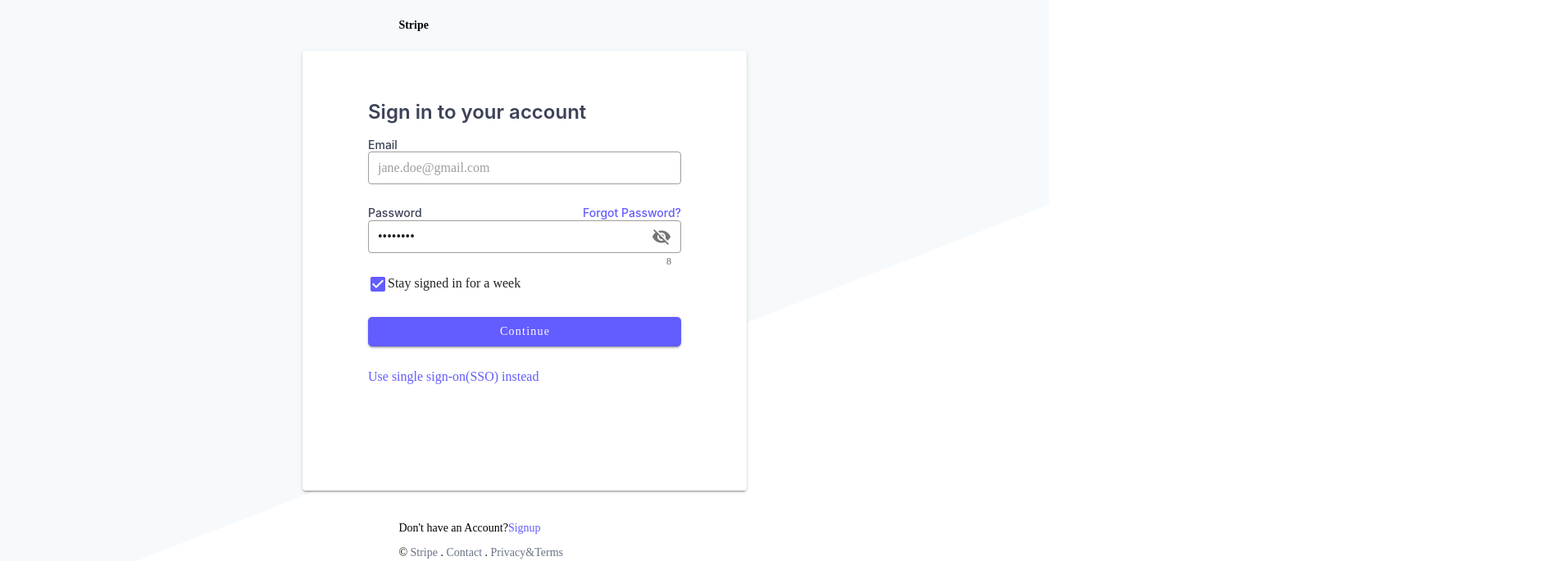
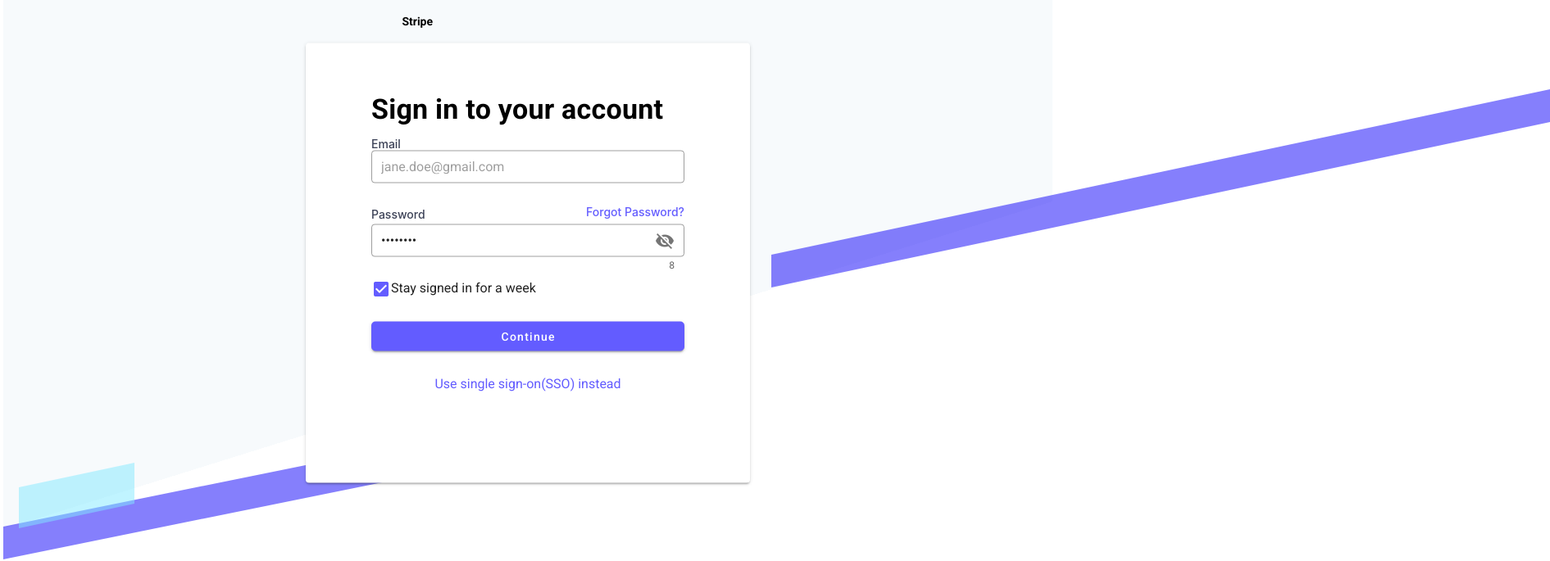
Before and after one commit to sallymkabole/fidia-task, a Vue app: page /#/ in a window 1280 px wide. Shown: the top 685 px of the page at 82% size, 1891 px wide, since content can reach past the window. Built offline with nearby package versions, Linux system fonts and the light colour scheme.

Commit message:
Add diagonal divs

```diff
--- a/src/components/Signin.vue
+++ b/src/components/Signin.vue
@@ -1,32 +1,52 @@
 <template>
+  <v-app>
+    <v-content>
+      <v-container class="px-4 py-2" fluid>
+        <v-layout row>
           <div class="background">
-    <div class="top"></div>
-    <div class="bottom"><p class="stripe-headline">Stripe</p>
-    <p class="stripe-signup">Don't have an Account?<span class="pur">Signup</span></p>
-    <p class="stripe-footer">&copy;<a
+            <div class="top">
+              <div class="box">
+                <div class="wrapper"></div>
+              </div>
+              <div class="box1">
+                <div class="wrapper1"></div>
+              </div>
+              <div class="box2">
+                <div class="wrapper2"></div>
+              </div>
+            </div>
+            <div class="bottom">
+              <p class="stripe-headline">Stripe</p>
+              <p class="stripe-signup">
+                Don't have an Account?<span class="pur">Signup</span>
+              </p>
+              <p class="stripe-footer">
+                &copy;<a
                   href="https://stripe.com/"
                   target="_blank"
                   rel="noopener noreferrer"
                 >
-            Stripe
-          </a>. <a
+                  Stripe </a
+                >.
+                <a
                   href="https://stripe.com/contact"
                   target="_blank"
                   rel="noopener noreferrer"
                 >
-            Contact
-          </a>.<a
+                  Contact </a
+                >.<a
                   href="https://stripe.com/privacy"
                   target="_blank"
                   rel="noopener noreferrer"
                 >
                   Privacy&Terms
-          </a></p>
+                </a>
+              </p>
             </div>
 
             <v-row justify="center" align="center" class="txt">
-      <v-col cols="12" sm="12" md="12">
-        <v-card class="signup">
+              <v-col cols="12" sm="12" md="12" >
+                <v-card class="signup ">
                   <v-col cols="12">
                     <h1 class="display-1 black--text font-weight-bold mb-2">
                       Sign in to your account
@@ -66,19 +86,182 @@
                       Continue</v-btn
                     >
                     <div>
-              <p class="text-center pur">Use single sign-on(SSO) instead</p>
+                      <p class="text-center pur">
+                        Use single sign-on(SSO) instead
+                      </p>
                     </div>
                   </v-col>
                 </v-card>
               </v-col>
             </v-row>
           </div>
+        </v-layout>
+      </v-container>
+    </v-content>
+  </v-app>
 </template>
 <script>
 export default {
-  name: "Signin",
+  name: "Dashboard",
   data() {
     return {
+      tabs: null,
+      sidebarMenu: true,
+      toggleMini: false,
+      singleSelect: false,
+      selected: [],
+      headers: [
+        {
+          text: "AMOUNT",
+          align: "start",
+          sortable: false,
+          value: "name",
+        },
+        { text: "DESCRIPTION", value: "description" },
+        { text: "CUSTOMER", value: "customer" },
+        { text: "DATE", value: "date" },
+      ],
+      users: [
+        {
+          name: "US$352.22 ",
+          icon: "mdi-account",
+          description: "fe3d8216-58f9-4dc1-aaef-2f19463b5258",
+          customer: "hefovo87@ereyemind",
+          date: "7 Jul, 14:04",
+        },
+
+        {
+          name: "US$39.99",
+          description: "0d7b6ac7-dbda-4157-bae9-e64749e538f5",
+          customer: "johndoe@gmail.com",
+          date: "7 Jul, 14:01",
+        },
+        {
+          name: "US$39.99",
+          description: "eca84b25-0324-4f31-b9fb-d489048b77ae",
+          customer: "jfamosinhoaraca@iseo...",
+          date: "7 Jul, 13:28",
+        },
+        {
+          name: "US$39.99",
+          description: "fe3d8216-58f9-4dc1-aaef-2f19463b5258",
+          customer: "hefovo87@ereyemind",
+          date: "7 Jul, 14:04",
+        },
+
+        {
+          name: "US$39.99",
+          description: "fe3d8216-58f9-4dc1-aaef-2f19463b5258",
+          customer: "hefovo87@ereyemind",
+          date: "7 Jul, 14:04",
+        },
+        {
+          name: "US$39.99",
+          description: "fe3d8216-58f9-4dc1-aaef-2f19463b5258",
+          customer: "hefovo87@ereyemind",
+          date: "7 Jul, 14:04",
+        },
+        {
+          name: "US$39.99",
+          description: "fe3d8216-58f9-4dc1-aaef-2f19463b5258",
+          customer: "hefovo87@ereyemind",
+          date: "7 Jul, 14:04",
+        },
+        {
+          name: "US$39.99",
+          description: "fe3d8216-58f9-4dc1-aaef-2f19463b5258",
+          customer: "hefovo87@ereyemind",
+          date: "7 Jul, 14:04",
+        },
+        {
+          name: "US$352.22",
+          description: "fe3d8216-58f9-4dc1-aaef-2f19463b5258",
+          customer: "hefovo87@ereyemind",
+          date: "7 Jul, 14:04",
+        },
+
+        {
+          name: "US$39.99",
+          description: "0d7b6ac7-dbda-4157-bae9-e64749e538f5",
+          customer: "johndoe@gmail.com",
+          date: "7 Jul, 14:01",
+        },
+        {
+          name: "US$39.99",
+          description: "eca84b25-0324-4f31-b9fb-d489048b77ae",
+          customer: "jfamosinhoaraca@iseo...",
+          date: "7 Jul, 13:28",
+        },
+        {
+          name: "US$39.99",
+          description: "fe3d8216-58f9-4dc1-aaef-2f19463b5258",
+          customer: "hefovo87@ereyemind",
+          date: "7 Jul, 14:04",
+        },
+
+        {
+          name: "US$39.99",
+          description: "fe3d8216-58f9-4dc1-aaef-2f19463b5258",
+          customer: "hefovo87@ereyemind",
+          date: "7 Jul, 14:04",
+        },
+        {
+          name: "US$39.99",
+          description: "fe3d8216-58f9-4dc1-aaef-2f19463b5258",
+          customer: "hefovo87@ereyemind",
+          date: "7 Jul, 14:04",
+        },
+        {
+          name: "US$39.99",
+          description: "fe3d8216-58f9-4dc1-aaef-2f19463b5258",
+          customer: "hefovo87@ereyemind",
+          date: "7 Jul, 14:04",
+        },
+        {
+          name: "US$339.99",
+          description: "fe3d8216-58f9-4dc1-aaef-2f19463b5258",
+          customer: "hefovo87@ereyemind",
+          date: "7 Jul, 14:04",
+        },
+      ],
+
+      items: [
+        {
+          action: "mdi-cash-multiple",
+          items: [
+            { title: "Reviews" },
+            { title: "Disputes" },
+            { title: "Top-ups" },
+            { title: "Collected fees" },
+            { title: "Transfers" },
+            { title: "Payouts" },
+            { title: "All transactions" },
+          ],
+          title: "Payments",
+        },
+      ],
+      plist: [
+        { title: "Balances", href: "/comp", icon: "mdi-swap-vertical" },
+        {
+          title: "Customers",
+          href: "/customers",
+          icon: "mdi-account-search-outline",
+        },
+        {
+          title: "Connected Accounts",
+          href: "/orders",
+          icon: "mdi-account-supervisor-circle",
+        },
+        { title: "Product", href: "/product", icon: "mdi-archive" },
+        { title: "Reports", href: "/reports", icon: "mdi-file-chart" },
+        { title: "Developers", href: "/developers", icon: "mdi-cash-multiple" },
+        {
+          title: "View test data",
+          href: "/view-test-data",
+          icon: "mdi-toggle-switch-off-outline",
+        },
+        { title: "Settings", href: "/settings", icon: "mdi-cog-outline" },
+      ],
       errors: [],
       email: "",
       emailrules: {
@@ -118,7 +301,7 @@ html {
 
 .bottom {
   width: 100%;
-  height: 500px;
+  height: 400px;
   background: linear-gradient(to right bottom, #f7fafc 50%, transparent 50%);
 }
 h1 {
@@ -167,7 +350,7 @@ h2 {
   font-weight: 600;
   font-size: 14px;
 }
-.stripe-signup{
+.stripe-signup {
   position: absolute;
   bottom: 13%;
   left: 38%;
@@ -175,7 +358,7 @@ h2 {
   font-weight: 400;
   font-size: 14px;
 }
-.stripe-footer{
+.stripe-footer {
   position: absolute;
   bottom: 9%;
   left: 38%;
@@ -198,7 +381,7 @@ a {
 a:hover {
   color: #dfd3d3;
 }
-.pur{
+.pur {
   color: #635cff;
 }
 
@@ -229,12 +412,11 @@ color: #635cff;
   align-items: flex-start;
   padding: 48px 68px 72px;
   position: absolute;
+  left: 50%;
   top: 50%;
-  left: 50%;
+  transform: translate(-50%, -50%);
   width: 542px;
   height: 537px;
-  left: calc(50% - 542px / 2);
-  top: calc(50% - 537px / 2 - 45px);
 
   background: #ffffff;
   box-shadow: 0px 5px 15px rgba(0, 0, 0, 0.12),
@@ -244,7 +426,78 @@ color: #635cff;
 .v-text-field {
   width: 406px !important;
 }
-.v-text-field:hover{
-color: #B0D8F0 !important;
+.v-text-field:hover {
+  color: #b0d8f0 !important;
+}
+.box {
+  position: absolute;
+  left: 73.19%;
+  top: 32.93%;
+  bottom: 59.98%;
+  height: 40px;
+  width: 950px;
+  background: rgba(12, 0, 250, 0.5);
+
+  -webkit-transform: skewY(-5deg);
+  -moz-transform: skewY(-12deg);
+  -ms-transform: skewY(-12deg);
+  -o-transform: skewY(-12deg);
+  transform: skewY(-12deg);
+}
+
+.box > .wrapper {
+  -webkit-transform: skewY(5deg);
+  -moz-transform: skewY(5deg);
+  -ms-transform: skewY(5deg);
+  -o-transform: skewY(5deg);
+  transform: skewY(5deg);
+}
+.box1 {
+  position: absolute;
+  right: 78.19%;
+  left: -0.03%;
+  bottom: 32.33%;
+  top: 90.78%;
+  height: 40px;
+  width: 560px;
+  background: rgba(12, 0, 250, 0.5);
+
+  -webkit-transform: skewY(-5deg);
+  -moz-transform: skewY(-11.5deg);
+  -ms-transform: skewY(-11.5deg);
+  -o-transform: skewY(-11.5deg);
+  transform: skewY(-11.5deg);
+}
+
+.box1 > .wrapper1 {
+  -webkit-transform: skewY(5deg);
+  -moz-transform: skewY(5deg);
+  -ms-transform: skewY(5deg);
+  -o-transform: skewY(5deg);
+  transform: skewY(5deg);
+}
+.box2 {
+  position: absolute;
+  left: 1.46%;
+  right: 87.5%;
+  top: 89.82%;
+  bottom: 32.61%;
+  height: 50px;
+  opacity: 0.5;
+  background: #81e9ff;
+
+  -webkit-transform: skewY(-5deg);
+  -moz-transform: skewY(-12deg);
+  -ms-transform: skewY(-12deg);
+  -o-transform: skewY(-12deg);
+  transform: skewY(-12deg);
+}
+
+.box2 > .wrapper1 {
+  -webkit-transform: skewY(5deg);
+  -moz-transform: skewY(5deg);
+  -ms-transform: skewY(5deg);
+  -o-transform: skewY(5deg);
+  transform: skewY(5deg);
 }
 </style>
```
Lines whose indentation alone changed are shown as unchanged.
